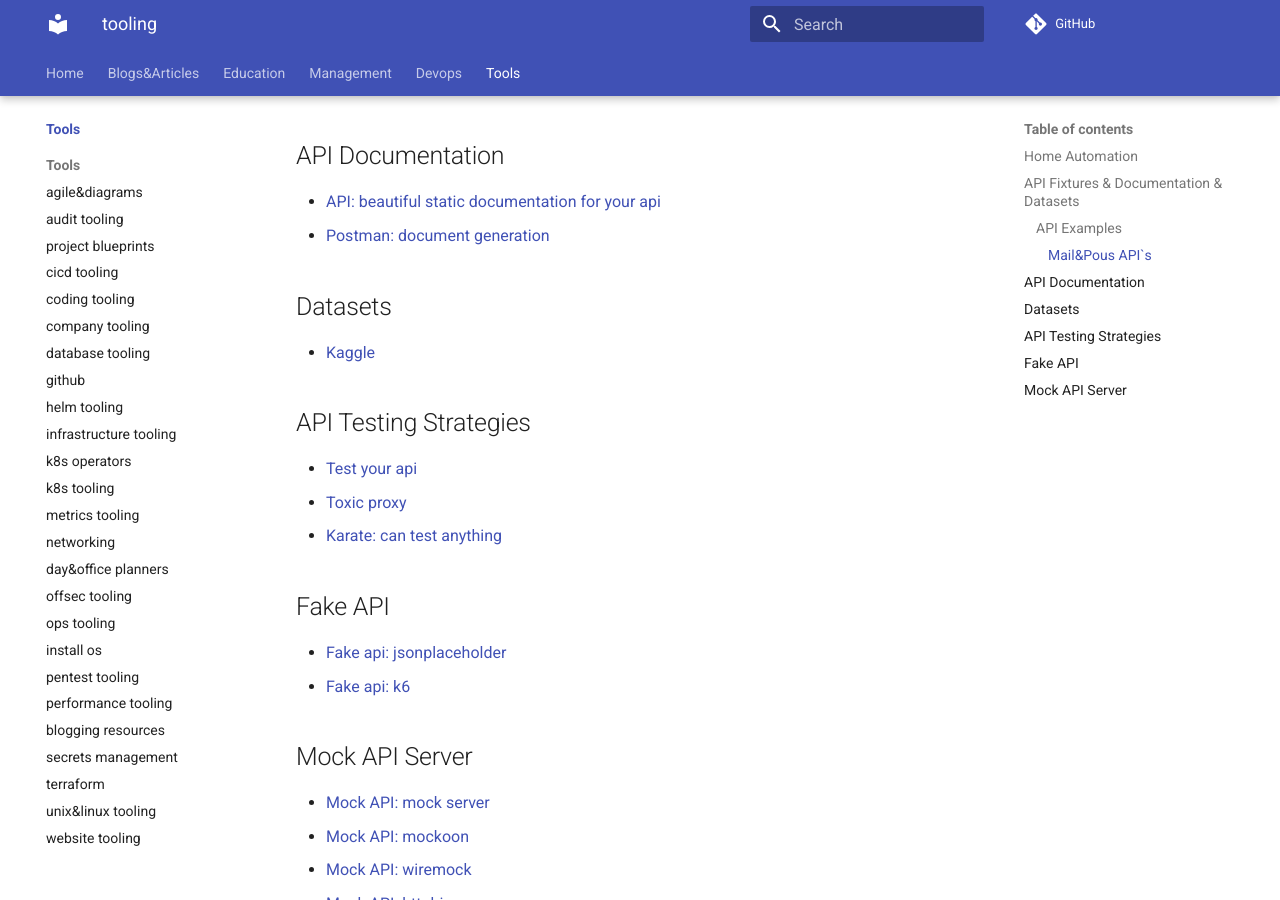
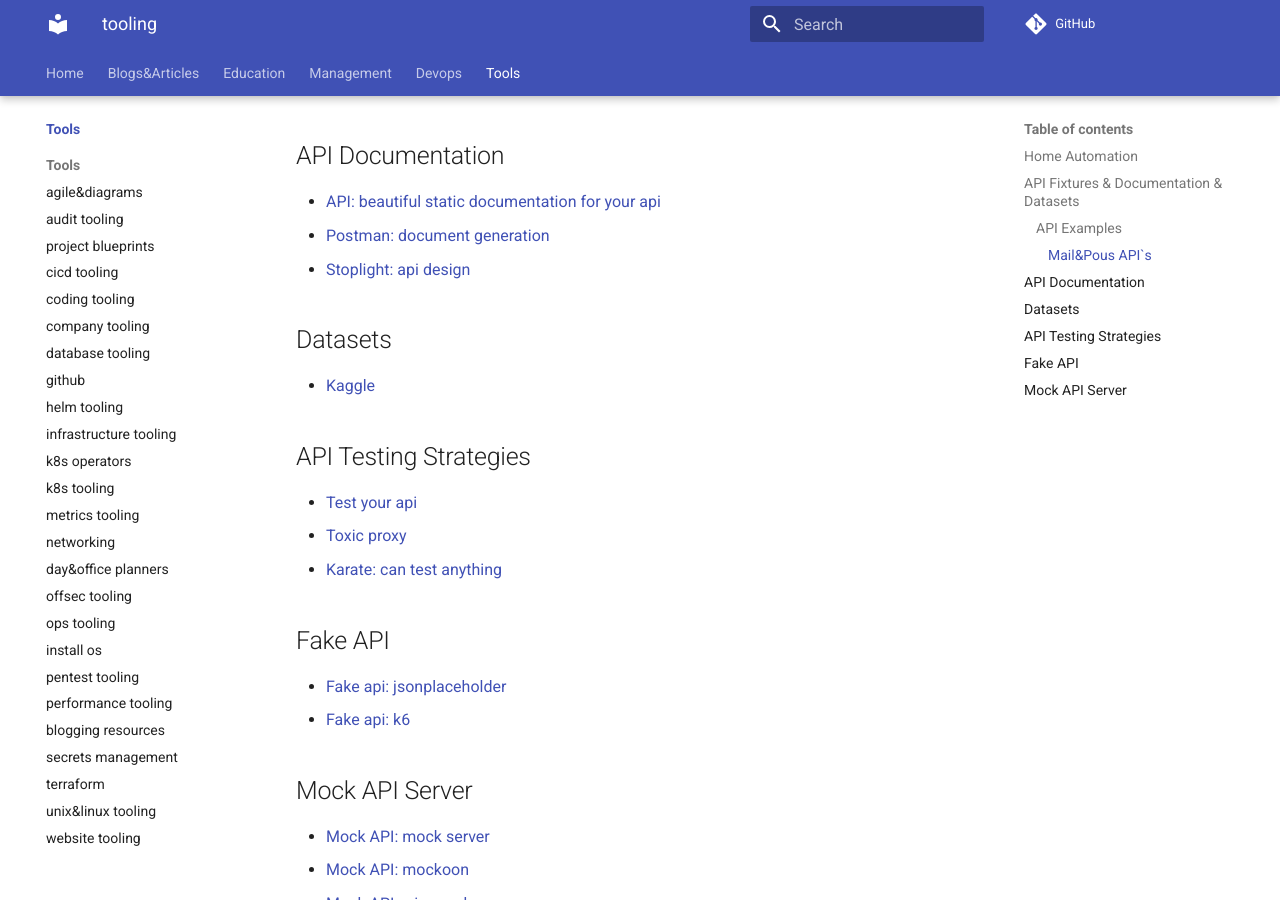
Before and after one commit to ivankatliarchuk/knowledge-base, an MkDocs documentation site: the page built from docs/tools/index.md, in a window 1280 px wide and 900 px high, scrolled down 1021 px. Built offline with MkDocs 1.6.1 and Material for MkDocs 9.7.7, drawn with Linux system fonts in a browser that asks for light colours; comment, search, counter and statistics services are not loaded.

Commit message:
docs: added stoplight yaml/json api validator

```diff
--- a/docs/tools/index.md
+++ b/docs/tools/index.md
@@ -41,6 +41,7 @@
 
 - [API: beautiful static documentation for your api](https://github.com/slatedocs/slate)
 - [Postman: document generation](https://github.com/thedevsaddam/docgen)
+- [Stoplight: api design](https://stoplight.io/pricing/)
 
 ## Datasets
 
```
